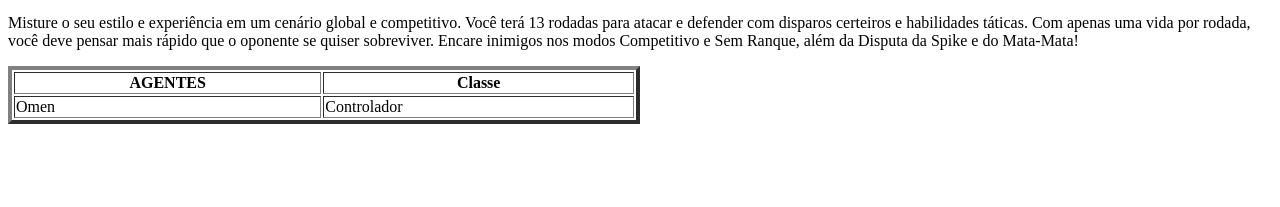
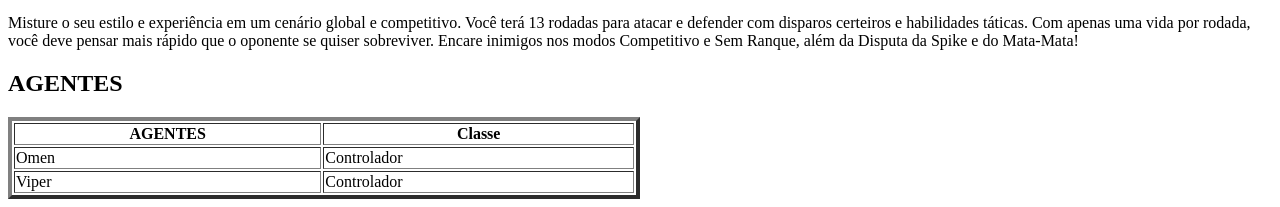
Before and after one commit to leonardoSilvaMelo/esqueletoPagina, a plain HTML site: page index.html in a window 1280 px wide. Shown: the part 1034-1241 px from the top of the page. Before the commit the page ends 1166 px from the top, so only its background shows below. Drawn offline with Linux system fonts and the light colour scheme.

Commit message:
Update index.html

```diff
--- a/index.html
+++ b/index.html
@@ -21,8 +21,15 @@
             <th>Classe</th>
         </tr>
 
+        <h2>AGENTES</h2>
+
         <tr>
             <td>Omen</td>
+            <td>Controlador</td>
+        </tr>
+
+        <tr>
+            <td>Viper</td>
             <td>Controlador</td>
         </tr>
 
```
